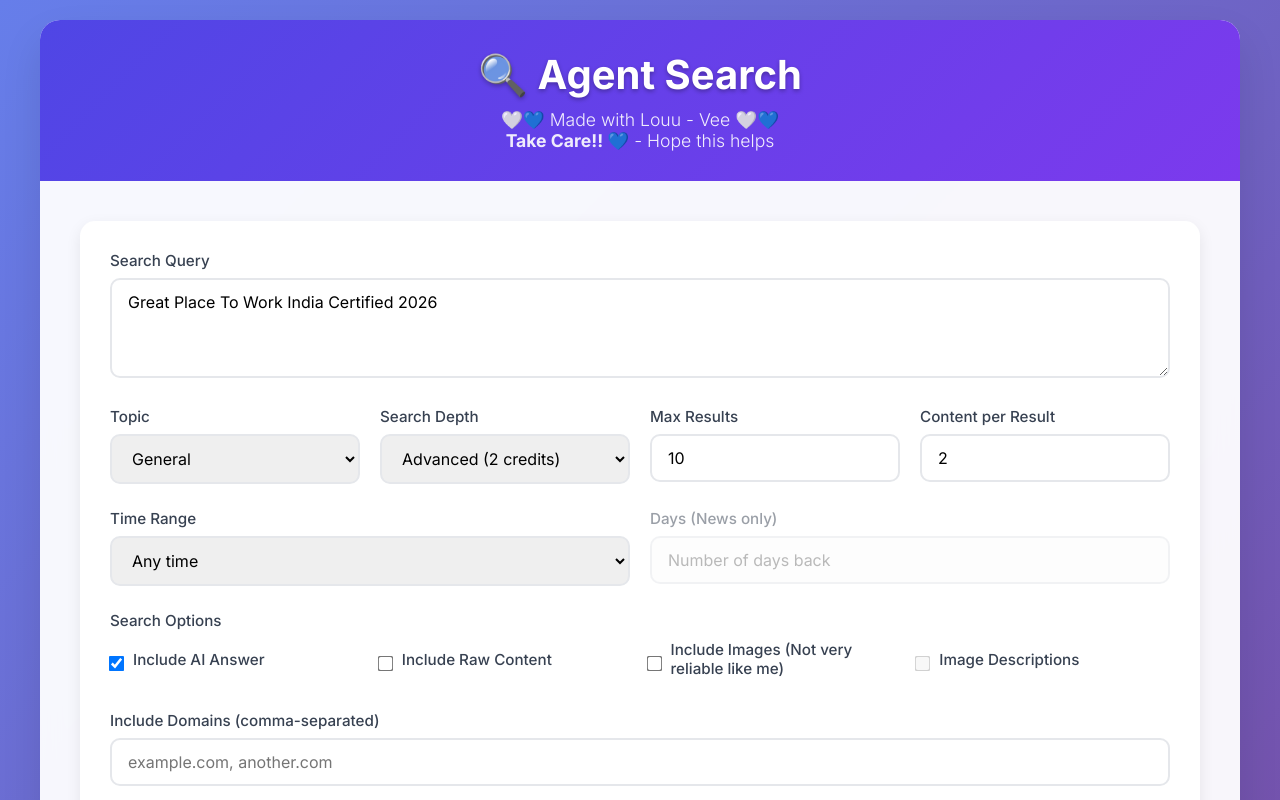
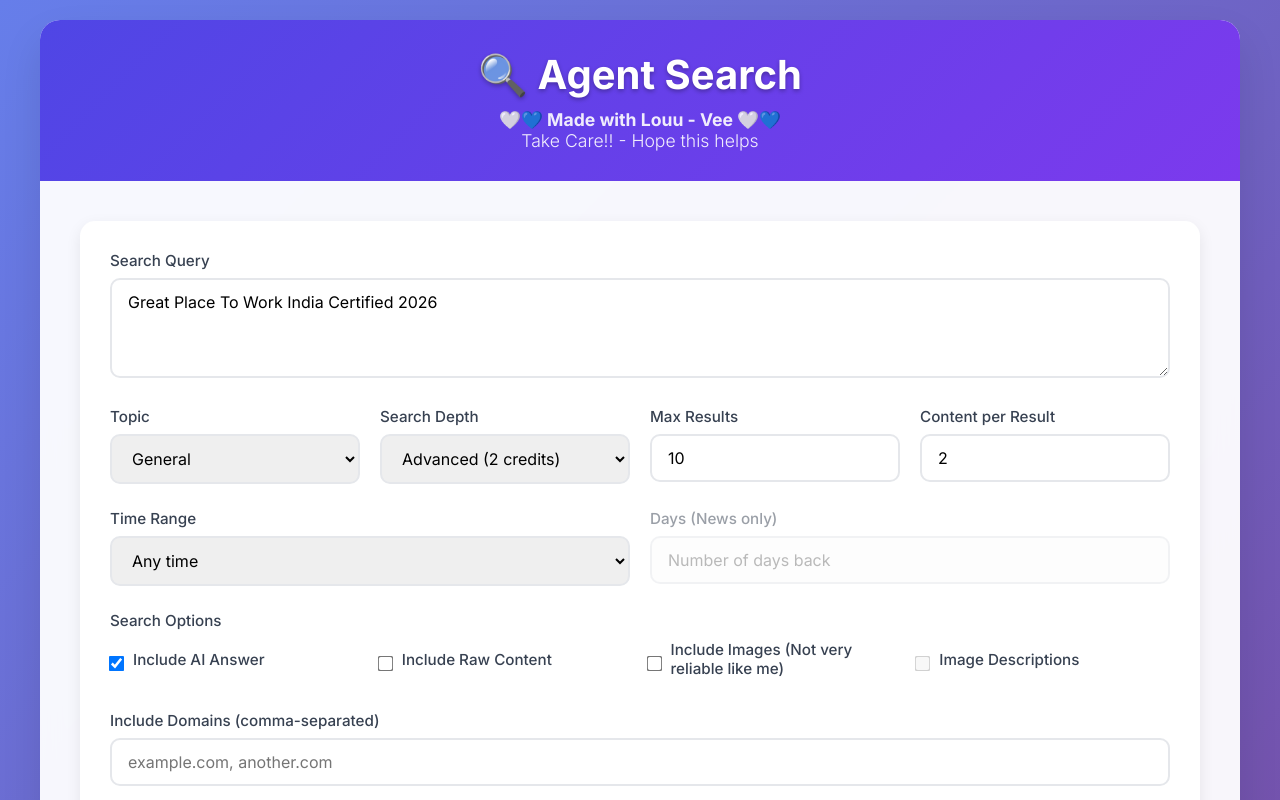
Before and after one commit to Vrun-design/agent-search, a plain HTML site: page index.html in a window 1280 px wide. Shown: the top 800 px of the page. Drawn offline with Linux system fonts and the light colour scheme.

Commit message:
Update index.html

```diff
--- a/index.html
+++ b/index.html
@@ -348,8 +348,8 @@
     <div class="container">
         <div class="header">
             <h1>🔍 Agent Search</h1>
-            <p>🤍💙 Made with Louu - Vee 🤍💙</p>
-            <p><strong>Take Care!! 💙</strong> - Hope this helps</p>
+            <p><strong>🤍💙 Made with Louu - Vee 🤍💙</strong></p>
+            <p>Take Care!! - Hope this helps </p>
         </div>
 
         <div class="main-content">
```
